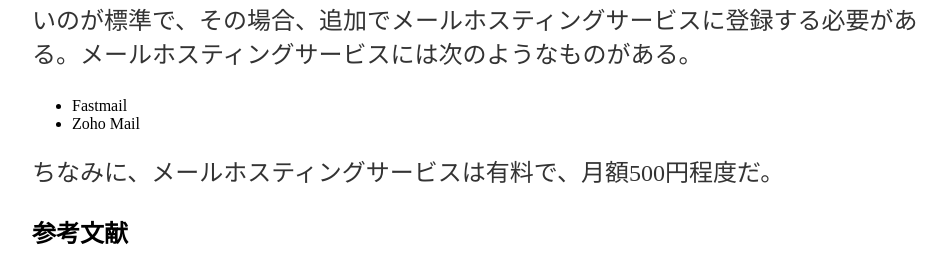
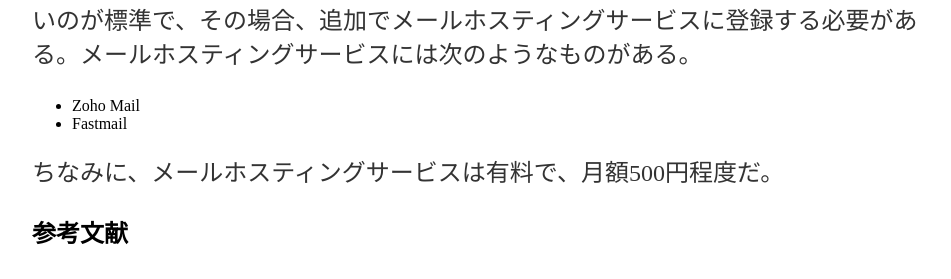
Before and after one commit to agematsu/agematsu.github.io, a Jekyll site: the page built from _posts/2019-07-09-ドメインの選び方.md, in a window 1280 px wide. Shown: the part 1314-1593 px from the top of the page, without its empty margins (160-1111 px from the left). Built offline with Jekyll 4.4.1, drawn with Linux system fonts in a browser that asks for light colours; our own code applies the rules of GitHub Pages for plain Markdown files.

```diff
--- a/_posts/2019-07-09-ドメインの選び方.md
+++ b/_posts/2019-07-09-ドメインの選び方.md
@@ -20,8 +20,8 @@ gTLDが、.com,.org,.eduなどのドメインで、ccTLDが、.jpなどの国別
 ## メールアドレスとの関係
 ドメインを取得すると、そのドメインでメールアドレスを作ることができる。おそらく、Xdomainでは、この設定はできなくて、お名前.comではできそうだ。
 できないのが標準で、その場合、追加でメールホスティングサービスに登録する必要がある。メールホスティングサービスには次のようなものがある。
+- Zoho Mail
 - Fastmail
-- Zoho Mail
 
 ちなみに、メールホスティングサービスは有料で、月額500円程度だ。
 
```
